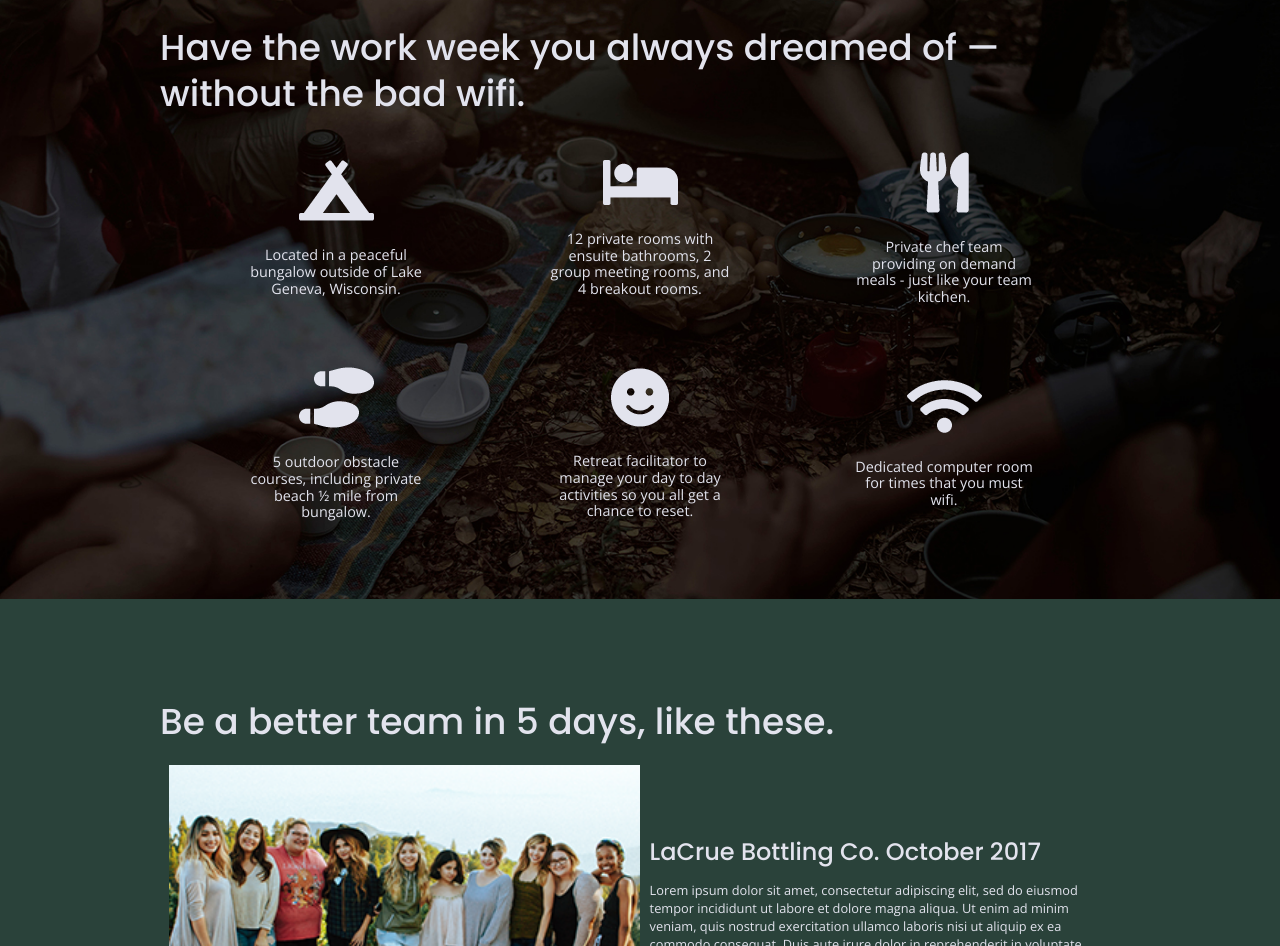
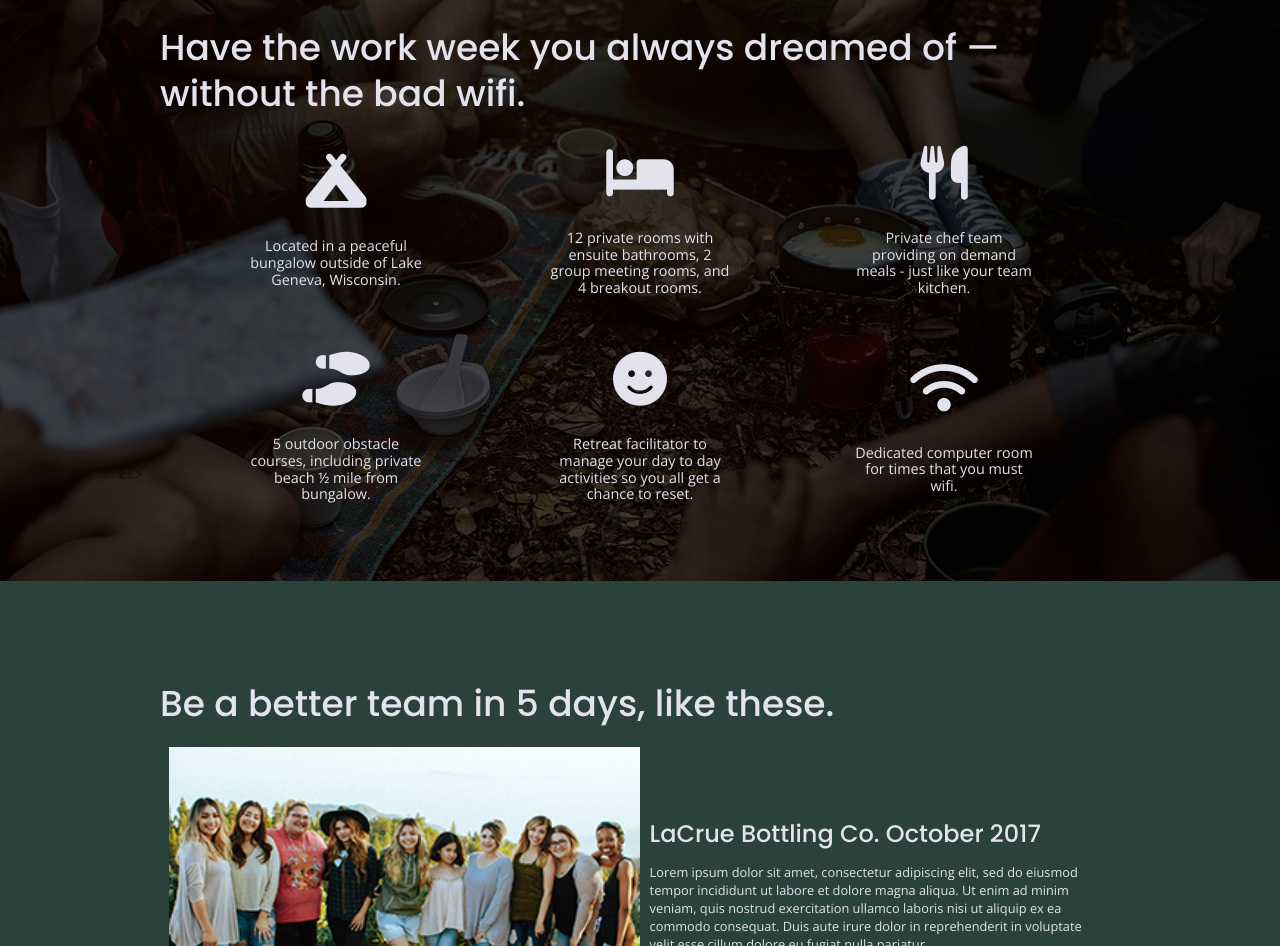
Before and after one commit to stef-pix/unplugged-retreat, a website built with Parcel: page index.html in a window 1280 px wide. Shown: the part 1033-1979 px from the top of the page. Built offline with nearby package versions, Linux system fonts and the light colour scheme.

Commit message:
added font-awesome icons to features

```diff
--- a/css/main.css
+++ b/css/main.css
@@ -292,8 +292,9 @@ footer h4{
 
 }
 
-.features figure {
-  margin: 16px;
+.features i {
+  font-size: 3.75em;
+  margin-bottom: 10px;
 }
 
 .features p {
@@ -613,28 +614,23 @@ aside .content-wrapper h4{
    margin: 0;
   }
 
-
-
   /* Features */
 
   .features .content-wrapper {
     width: 83%;
   }
 
-
   .features h2 {
-
     margin:0;
   }
 
-  .features article {
-
-      display: flex;
+.features article {
+  display: flex;
   justify-content: center;
   align-items: center;
   flex-flow: row wrap;
-    flex-basis: 200px;
-  }
+  flex-basis: 200px;
+}
 
   /* Reviews */
 
--- a/index.html
+++ b/index.html
@@ -18,6 +18,8 @@
 
   <link rel="stylesheet" href="css/normalize.css">
   <link rel="stylesheet" href="css/main.css">
+
+  <script src="https://kit.fontawesome.com/f1c85ae720.js" crossorigin="anonymous"></script>
 
   <meta name="theme-color" content="#fafafa">
 
@@ -96,44 +98,44 @@
       <h2>Have the work week you always dreamed of — without the bad wifi.</h2>
 
       <article>
-        <figure>
-          <img src="img/campground.png" alt="tent">
-        </figure>
+        <p class="fontawesome-icon">
+          <i class="fas fa-campground"></i>
+        </p>
         <p>Located in a peaceful bungalow outside of Lake Geneva, Wisconsin.</p>
       </article>
 
       <article>
-        <figure>
-          <img src="img/bed.png" alt="bed">
-        </figure>
+        <p class="fontawesome-icon">
+          <i class="fas fa-bed"></i>
+        </p>
         <p>12 private rooms with ensuite bathrooms, 2 group meeting rooms, and 4 breakout rooms.</p>
       </article>
 
       <article>
-        <figure>
-          <img src="img/utensils.png" alt="utensils">
-        </figure>
+        <p class="fontawesome-icon">
+          <i class="fas fa-utensils"></i>
+        </p>
         <p>Private chef team providing on demand meals - just like your team kitchen.</p>
       </article>
 
       <article>
-        <figure>
-         <img src="img/shoe-prints.png" alt="shoe prints">
-       </figure>
+        <p class="fontawesome-icon">
+          <i class="fas fa-shoe-prints"></i>
+        </p>
         <p>5 outdoor obstacle courses, including private beach ½ mile from bungalow.</p>
       </article>
 
       <article>
-        <figure>
-          <img src="img/smile.png" alt="happy face">
-        </figure>
+        <p class="fontawesome-icon">
+            <i class="fas fa-smile"></i>
+        </p>
         <p>Retreat facilitator to manage your day to day activities so you all get a chance to reset.</p>
       </article>
 
       <article>
-        <figure>
-          <img src="img/wifi.png" alt="wifi symbol">
-        </figure>
+        <p class="fontawesome-icon">
+            <i class="fas fa-wifi"></i>
+        </p>
         <p>Dedicated computer room for times that you must wifi.</p>
       </article>
 
```
Also changed, not shown: about/index.html (+2 -0 lines), faq/index.html (+2 -0 lines).
